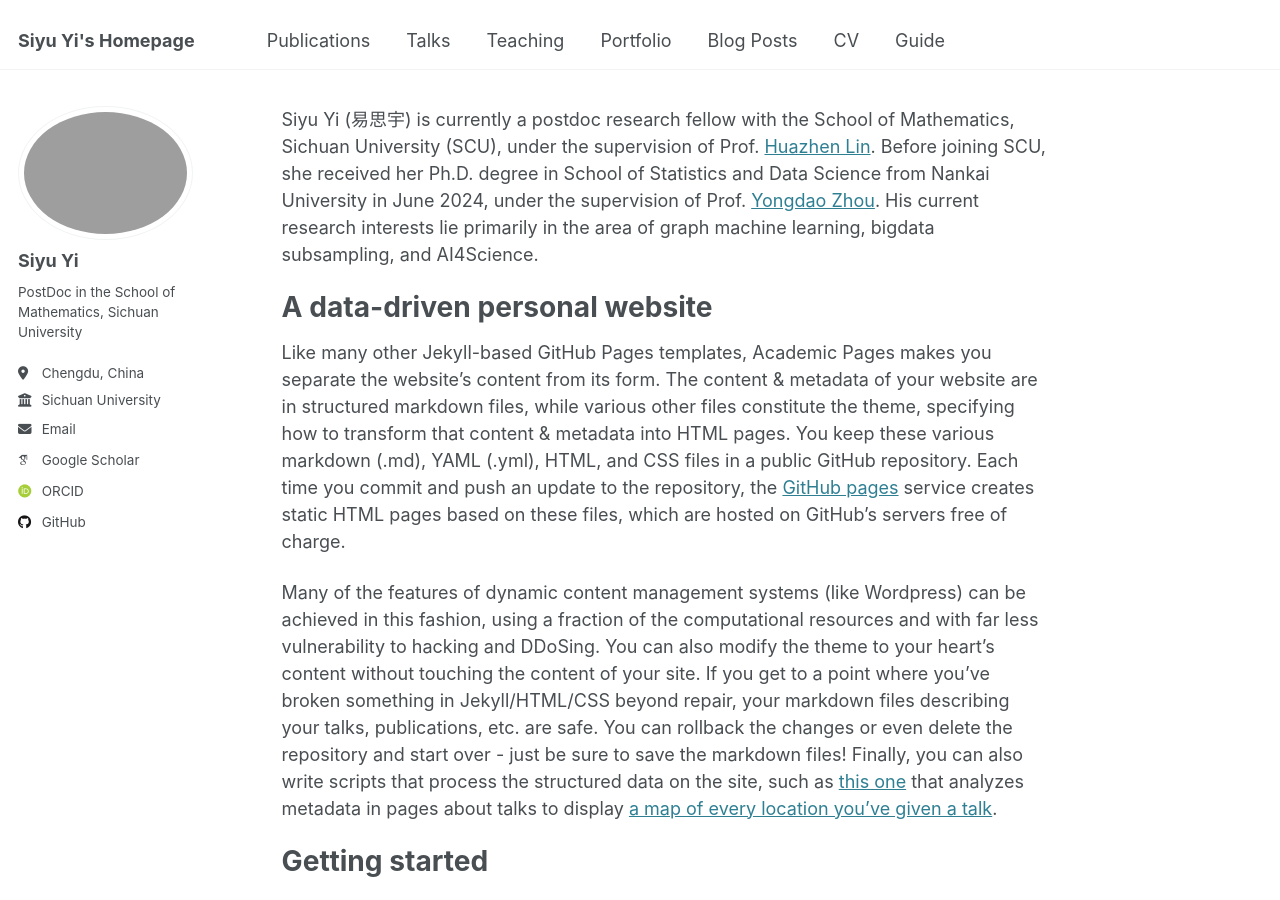
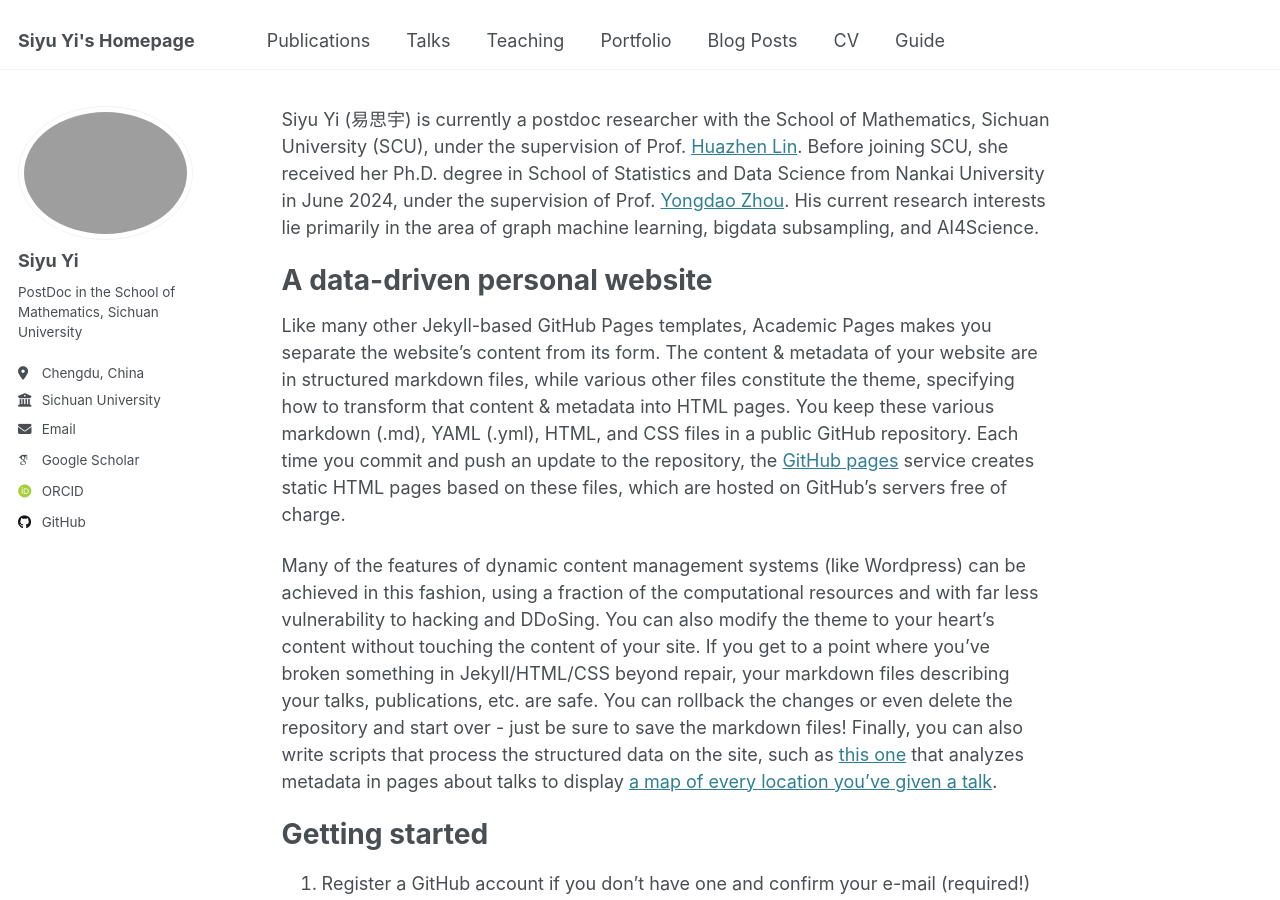
Before and after one commit to yisiyu95/yisiyu95.github.io, a Jekyll site: the page built from _pages/about.md, in a window 1280 px wide and 900 px high. Built offline with Jekyll 4.4.1, drawn with Linux system fonts in a browser that asks for light colours; some web fonts are replaced.

Commit message:
Update about.md

```diff
--- a/_pages/about.md
+++ b/_pages/about.md
@@ -7,7 +7,7 @@ redirect_from:
   - /about.html
 ---
 
-Siyu Yi (易思宇) is currently a postdoc research fellow with the School of Mathematics, Sichuan University (SCU), under the supervision of Prof. [Huazhen Lin](https://www.huazhenlin.com/). Before joining SCU, she received her Ph.D. degree in School of Statistics and Data Science from Nankai University in June 2024, under the supervision of Prof. [Yongdao Zhou](https://my.nankai.edu.cn/stat/zyd/list.htm). His current research interests lie primarily in the area of graph machine learning, bigdata subsampling, and AI4Science.
+Siyu Yi (易思宇) is currently a postdoc researcher with the School of Mathematics, Sichuan University (SCU), under the supervision of Prof. [Huazhen Lin](https://www.huazhenlin.com/). Before joining SCU, she received her Ph.D. degree in School of Statistics and Data Science from Nankai University in June 2024, under the supervision of Prof. [Yongdao Zhou](https://my.nankai.edu.cn/stat/zyd/list.htm). His current research interests lie primarily in the area of graph machine learning, bigdata subsampling, and AI4Science.
 
 A data-driven personal website
 ======
```
